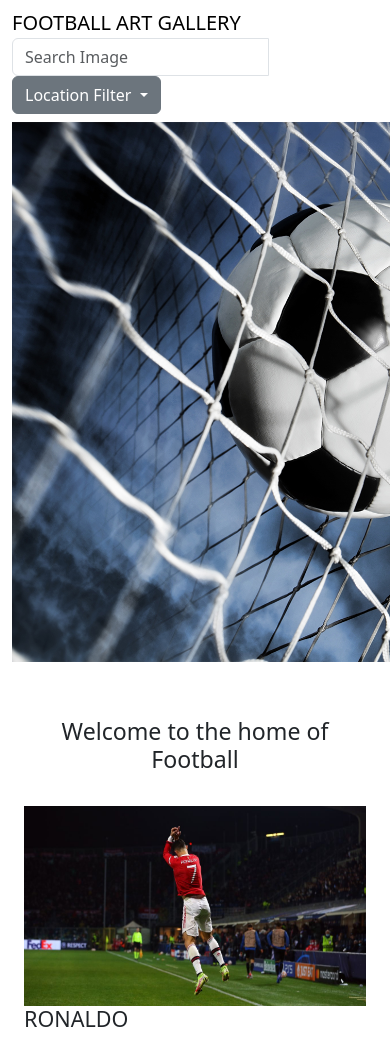
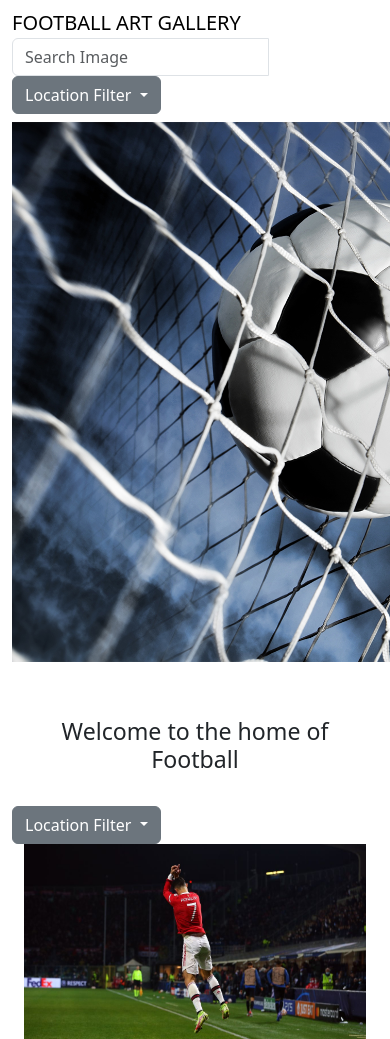
Before and after one commit to Mzazi25/Gallery, a Django app: page / in a window 390 px wide; the page is wider, and only the part inside the window is pictured. Shown: the top 1039 px of that part. Run offline with Django 4.2, Linux system fonts and the light colour scheme; data comes from the database, SQL or seed files in the repository; parts of the project's set-up code (start-up, migrations or seed data) failed here and were passed over; some libraries are stand-ins or nearby versions.

Commit message:
updated photos.html

```diff
--- a/photos/templates/all-photos/photos.html
+++ b/photos/templates/all-photos/photos.html
@@ -7,6 +7,26 @@
   <h3 style="text-align: center;">Welcome to the home of Football</h3>
 </div>
 <br>
+<div class="col-sm-4 col-md-4 navbar-right">
+
+  <form class="navbar-form" role="search" action="{% url 'search_results' %}">
+    <div class="dropdown" id="dropdowns">
+      <button class="btn btn-secondary dropdown-toggle" type="button" id="dropdownMenuButton1" data-bs-toggle="dropdown" aria-expanded="false">
+        Location Filter
+      </button>
+      <ul class="dropdown-menu" aria-labelledby="dropdownMenuButton1">
+        <li><a class="dropdown-item" href="{% url 'artphotos' %}">All</a></li>
+        {% for location in locations %}
+        <li><a class="dropdown-item" href="{% url 'artphotos' %}?location={{location.location}}">{{location.location}}</a></li>
+        {% endfor %}
+        <br>
+
+      </ul>
+
+    </div>
+
+  </form>
+</div>
 
 
 
```
